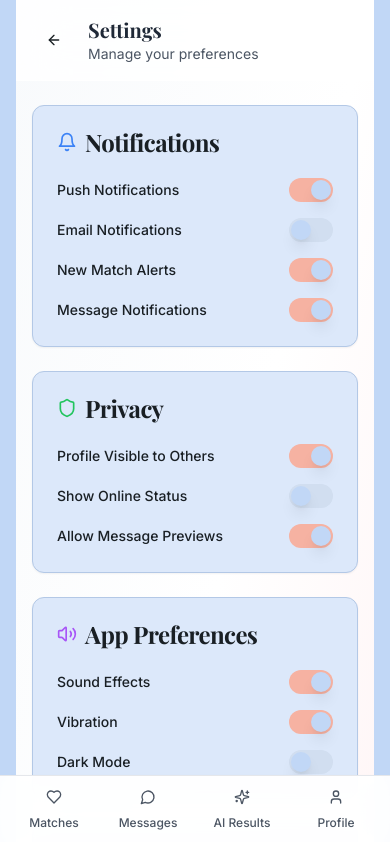
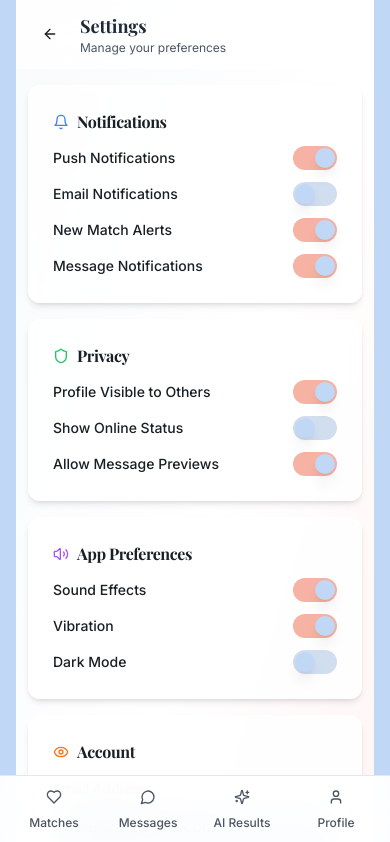
Before and after one commit to MsTimaj/LockinOnce, a React (Vite) app: page /settings in a window 390 px wide. Shown: the top 842 px of the page. Built offline with nearby package versions, Linux system fonts and the light colour scheme.

Commit message:
Fix mobile responsiveness for pages
Make the AI results, profile, messages, and settings pages mobile responsive.

```diff
--- a/src/pages/AIResultsSummary.tsx
+++ b/src/pages/AIResultsSummary.tsx
@@ -132,7 +132,7 @@ const AIResultsSummary = () => {
   // Error state
   if (error) {
     return (
-      <div className="min-h-screen bg-gradient-to-br from-rose-50 via-white to-pink-50 flex items-center justify-center px-3 sm:px-6">
+      <div className="min-h-screen bg-gradient-to-br from-rose-50 via-white to-pink-50 flex items-center justify-center px-4 sm:px-6">
         <div className="max-w-sm w-full text-center space-y-4">
           <div className="text-red-500 text-sm sm:text-base font-medium px-2">{error}</div>
           <Button
@@ -161,7 +161,7 @@ const AIResultsSummary = () => {
 
   return (
     <div className="min-h-screen bg-gradient-to-br from-rose-50 via-white to-pink-50 pb-20 sm:pb-24">
-      <div className="w-full max-w-sm sm:max-w-md mx-auto px-3 sm:px-6 overflow-x-hidden">
+      <div className="w-full max-w-sm mx-auto px-3 sm:px-6 overflow-x-hidden">
         <AIResultsDisplay
           analysis={analysis}
           onLearnMore={handleLearnMore}
--- a/src/pages/Settings.tsx
+++ b/src/pages/Settings.tsx
@@ -49,39 +49,39 @@ const Settings = () => {
   };
 
   return (
-    <div className="min-h-screen bg-gradient-to-br from-slate-50 via-white to-rose-50 pb-24">
+    <div className="min-h-screen bg-gradient-to-br from-slate-50 via-white to-rose-50 pb-20 sm:pb-24">
       {/* Header */}
       <div className="bg-white/80 backdrop-blur-xl border-b border-white/30 sticky top-0 z-30">
-        <div className="max-w-md mx-auto px-4 sm:px-6 py-4">
-          <div className="flex items-center space-x-3">
+        <div className="max-w-sm mx-auto px-3 sm:px-6 py-3 sm:py-4">
+          <div className="flex items-center space-x-2 sm:space-x-3">
             <Button
               variant="ghost"
               size="sm"
               onClick={handleBack}
-              className="h-10 w-10 p-0 rounded-full hover:bg-gray-100 min-h-[44px] min-w-[44px]"
+              className="h-8 w-8 sm:h-10 sm:w-10 p-0 rounded-full hover:bg-gray-100 min-h-[44px] min-w-[44px] flex-shrink-0"
             >
-              <ArrowLeft className="h-5 w-5" />
+              <ArrowLeft className="h-4 w-4 sm:h-5 sm:w-5" />
             </Button>
-            <div>
-              <h1 className="text-xl font-bold text-gray-800">Settings</h1>
-              <p className="text-sm text-gray-600">Manage your preferences</p>
+            <div className="flex-1 min-w-0">
+              <h1 className="text-lg sm:text-xl font-bold text-gray-800 truncate">Settings</h1>
+              <p className="text-xs sm:text-sm text-gray-600 truncate">Manage your preferences</p>
             </div>
           </div>
         </div>
       </div>
 
-      <div className="w-full max-w-md mx-auto px-4 sm:px-6 py-6 space-y-6 overflow-x-hidden">
+      <div className="w-full max-w-sm mx-auto px-3 sm:px-6 py-4 sm:py-6 space-y-4 sm:space-y-6 overflow-x-hidden">
         {/* Notifications */}
-        <Card>
-          <CardHeader>
-            <CardTitle className="flex items-center space-x-2">
-              <Bell className="h-5 w-5 text-blue-500 flex-shrink-0" />
+        <Card className="bg-white/80 backdrop-blur-sm border border-white/50 shadow-md">
+          <CardHeader className="pb-3">
+            <CardTitle className="flex items-center space-x-2 text-base sm:text-lg">
+              <Bell className="h-4 w-4 sm:h-5 sm:w-5 text-blue-500 flex-shrink-0" />
               <span>Notifications</span>
             </CardTitle>
           </CardHeader>
-          <CardContent className="space-y-4">
+          <CardContent className="space-y-3 sm:space-y-4 pt-0">
             <div className="flex items-center justify-between">
-              <Label htmlFor="push-notifications" className="flex-1 min-w-0 pr-4">Push Notifications</Label>
+              <Label htmlFor="push-notifications" className="flex-1 min-w-0 pr-3 sm:pr-4 text-sm">Push Notifications</Label>
               <Switch
                 id="push-notifications"
                 checked={settings.notifications.pushNotifications}
@@ -90,7 +90,7 @@ const Settings = () => {
               />
             </div>
             <div className="flex items-center justify-between">
-              <Label htmlFor="email-notifications" className="flex-1 min-w-0 pr-4">Email Notifications</Label>
+              <Label htmlFor="email-notifications" className="flex-1 min-w-0 pr-3 sm:pr-4 text-sm">Email Notifications</Label>
               <Switch
                 id="email-notifications"
                 checked={settings.notifications.emailNotifications}
@@ -99,7 +99,7 @@ const Settings = () => {
               />
             </div>
             <div className="flex items-center justify-between">
-              <Label htmlFor="match-notifications" className="flex-1 min-w-0 pr-4">New Match Alerts</Label>
+              <Label htmlFor="match-notifications" className="flex-1 min-w-0 pr-3 sm:pr-4 text-sm">New Match Alerts</Label>
               <Switch
                 id="match-notifications"
                 checked={settings.notifications.matchNotifications}
@@ -108,7 +108,7 @@ const Settings = () => {
               />
             </div>
             <div className="flex items-center justify-between">
-              <Label htmlFor="message-notifications" className="flex-1 min-w-0 pr-4">Message Notifications</Label>
+              <Label htmlFor="message-notifications" className="flex-1 min-w-0 pr-3 sm:pr-4 text-sm">Message Notifications</Label>
               <Switch
                 id="message-notifications"
                 checked={settings.notifications.messageNotifications}
@@ -120,16 +120,16 @@ const Settings = () => {
         </Card>
 
         {/* Privacy */}
-        <Card>
-          <CardHeader>
-            <CardTitle className="flex items-center space-x-2">
-              <Shield className="h-5 w-5 text-green-500 flex-shrink-0" />
+        <Card className="bg-white/80 backdrop-blur-sm border border-white/50 shadow-md">
+          <CardHeader className="pb-3">
+            <CardTitle className="flex items-center space-x-2 text-base sm:text-lg">
+              <Shield className="h-4 w-4 sm:h-5 sm:w-5 text-green-500 flex-shrink-0" />
               <span>Privacy</span>
             </CardTitle>
           </CardHeader>
-          <CardContent className="space-y-4">
+          <CardContent className="space-y-3 sm:space-y-4 pt-0">
             <div className="flex items-center justify-between">
-              <Label htmlFor="profile-visibility" className="flex-1 min-w-0 pr-4">Profile Visible to Others</Label>
+              <Label htmlFor="profile-visibility" className="flex-1 min-w-0 pr-3 sm:pr-4 text-sm">Profile Visible to Others</Label>
               <Switch
                 id="profile-visibility"
                 checked={settings.privacy.profileVisibility}
@@ -138,7 +138,7 @@ const Settings = () => {
               />
             </div>
             <div className="flex items-center justify-between">
-              <Label htmlFor="online-status" className="flex-1 min-w-0 pr-4">Show Online Status</Label>
+              <Label htmlFor="online-status" className="flex-1 min-w-0 pr-3 sm:pr-4 text-sm">Show Online Status</Label>
               <Switch
                 id="online-status"
                 checked={settings.privacy.showOnlineStatus}
@@ -147,7 +147,7 @@ const Settings = () => {
               />
             </div>
             <div className="flex items-center justify-between">
-              <Label htmlFor="message-previews" className="flex-1 min-w-0 pr-4">Allow Message Previews</Label>
+              <Label htmlFor="message-previews" className="flex-1 min-w-0 pr-3 sm:pr-4 text-sm">Allow Message Previews</Label>
               <Switch
                 id="message-previews"
                 checked={settings.privacy.allowMessagePreviews}
@@ -159,16 +159,16 @@ const Settings = () => {
         </Card>
 
         {/* App Preferences */}
-        <Card>
-          <CardHeader>
-            <CardTitle className="flex items-center space-x-2">
-              <Volume2 className="h-5 w-5 text-purple-500 flex-shrink-0" />
+        <Card className="bg-white/80 backdrop-blur-sm border border-white/50 shadow-md">
+          <CardHeader className="pb-3">
+            <CardTitle className="flex items-center space-x-2 text-base sm:text-lg">
+              <Volume2 className="h-4 w-4 sm:h-5 sm:w-5 text-purple-500 flex-shrink-0" />
               <span>App Preferences</span>
             </CardTitle>
           </CardHeader>
-          <CardContent className="space-y-4">
+          <CardContent className="space-y-3 sm:space-y-4 pt-0">
             <div className="flex items-center justify-between">
-              <Label htmlFor="sound-effects" className="flex-1 min-w-0 pr-4">Sound Effects</Label>
+              <Label htmlFor="sound-effects" className="flex-1 min-w-0 pr-3 sm:pr-4 text-sm">Sound Effects</Label>
               <Switch
                 id="sound-effects"
                 checked={settings.preferences.soundEffects}
@@ -177,7 +177,7 @@ const Settings = () => {
               />
             </div>
             <div className="flex items-center justify-between">
-              <Label htmlFor="vibration" className="flex-1 min-w-0 pr-4">Vibration</Label>
+              <Label htmlFor="vibration" className="flex-1 min-w-0 pr-3 sm:pr-4 text-sm">Vibration</Label>
               <Switch
                 id="vibration"
                 checked={settings.preferences.vibration}
@@ -186,7 +186,7 @@ const Settings = () => {
               />
             </div>
             <div className="flex items-center justify-between">
-              <Label htmlFor="dark-mode" className="flex-1 min-w-0 pr-4">Dark Mode</Label>
+              <Label htmlFor="dark-mode" className="flex-1 min-w-0 pr-3 sm:pr-4 text-sm">Dark Mode</Label>
               <Switch
                 id="dark-mode"
                 checked={settings.preferences.darkMode}
@@ -198,44 +198,44 @@ const Settings = () => {
         </Card>
 
         {/* Account */}
-        <Card>
-          <CardHeader>
-            <CardTitle className="flex items-center space-x-2">
-              <Eye className="h-5 w-5 text-orange-500 flex-shrink-0" />
+        <Card className="bg-white/80 backdrop-blur-sm border border-white/50 shadow-md">
+          <CardHeader className="pb-3">
+            <CardTitle className="flex items-center space-x-2 text-base sm:text-lg">
+              <Eye className="h-4 w-4 sm:h-5 sm:w-5 text-orange-500 flex-shrink-0" />
               <span>Account</span>
             </CardTitle>
           </CardHeader>
-          <CardContent className="space-y-4">
+          <CardContent className="space-y-3 sm:space-y-4 pt-0">
             <div>
-              <Label htmlFor="email">Email Address</Label>
+              <Label htmlFor="email" className="text-sm">Email Address</Label>
               <Input
                 id="email"
                 type="email"
                 value={settings.account.email}
                 onChange={(e) => updateSetting('account', 'email', e.target.value)}
-                className="mt-1 w-full"
+                className="mt-1 w-full min-h-[44px]"
               />
             </div>
             <div>
-              <Label htmlFor="phone">Phone Number</Label>
+              <Label htmlFor="phone" className="text-sm">Phone Number</Label>
               <Input
                 id="phone"
                 type="tel"
                 value={settings.account.phoneNumber}
                 onChange={(e) => updateSetting('account', 'phoneNumber', e.target.value)}
                 placeholder="Optional"
-                className="mt-1 w-full"
+                className="mt-1 w-full min-h-[44px]"
               />
             </div>
           </CardContent>
         </Card>
 
         {/* Actions */}
-        <div className="space-y-3 pt-4">
-          <Button variant="outline" className="w-full min-h-[48px]">
+        <div className="space-y-3 pt-2 sm:pt-4">
+          <Button variant="outline" className="w-full min-h-[48px] text-sm">
             Reset to Defaults
           </Button>
-          <Button variant="destructive" className="w-full min-h-[48px]">
+          <Button variant="destructive" className="w-full min-h-[48px] text-sm">
             Delete Account
           </Button>
         </div>
```
Also changed, not shown: src/pages/Messages.tsx (+4 -4 lines).
